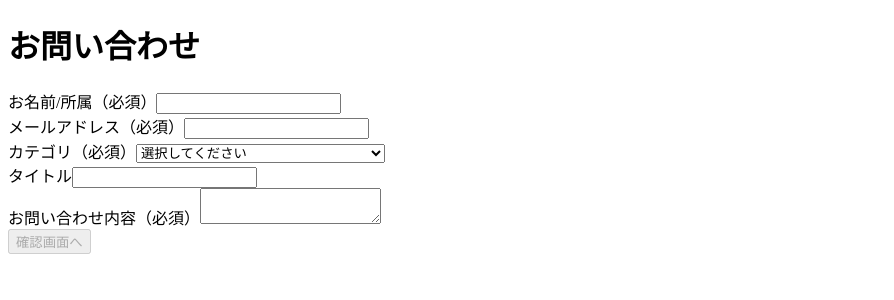
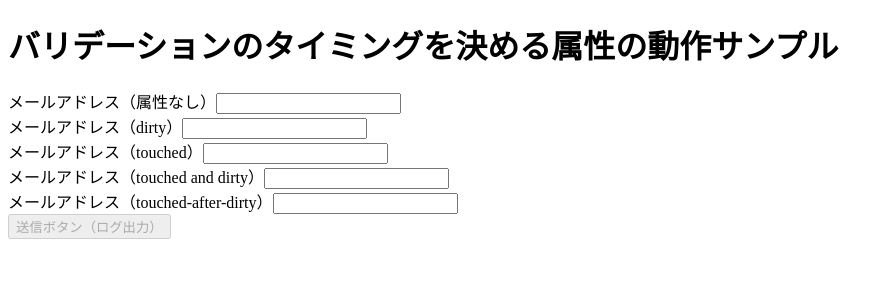
Before and after one commit to mya-ake/vue-tips-samples, a Vue app in the folder form/: page /samples/validation-attr in a window 1280 px wide. Before the commit this address led to /form. Shown: the top 300 px of the page, without its empty margins (0-894 px from the left). Built offline with nearby package versions, Linux system fonts and the light colour scheme.

Commit message:
Add validation attribute sample page

```diff
--- /dev/null
+++ b/form/src/models/forms/SampleForm.js
@@ -0,0 +1,19 @@
+import { BaseForm } from "./BaseForm";
+import { EmailFormItem } from "./items";
+
+export class SampleForm extends BaseForm {
+  constructor({
+    email = "",
+    emailDirty = "",
+    emailTouched = "",
+    emailTouechAndDirty = "",
+    emailTouchedAfterDirty = ""
+  } = {}) {
+    super();
+    this.email = new EmailFormItem(email);
+    this.emailDirty = new EmailFormItem(emailDirty);
+    this.emailTouched = new EmailFormItem(emailTouched);
+    this.emailTouechAndDirty = new EmailFormItem(emailTouechAndDirty);
+    this.emailTouchedAfterDirty = new EmailFormItem(emailTouchedAfterDirty);
+  }
+}
--- a/form/src/models/forms/index.js
+++ b/form/src/models/forms/index.js
@@ -1,2 +1,3 @@
 export { BaseForm } from "./BaseForm";
 export { ContactForm } from "./ContactForm";
+export { SampleForm } from "./SampleForm";
--- a/form/src/models/index.js
+++ b/form/src/models/index.js
@@ -1,4 +1,4 @@
-export { BaseForm, ContactForm } from "./forms";
+export { BaseForm, ContactForm, SampleForm } from "./forms";
 export {
   BaseFormItem,
   BaseSelectFormItem,
--- a/form/src/router.js
+++ b/form/src/router.js
@@ -3,6 +3,7 @@ import Router from "vue-router";
 import Form from "./views/Form.vue";
 import Confirm from "./views/Confirm.vue";
 import Complete from "./views/Complete";
+import SampleValidationAttribute from "./views/SampleValidationAttribute";
 
 Vue.use(Router);
 
@@ -25,6 +26,11 @@ export default new Router({
       component: Complete
     },
     {
+      path: "/samples/validation-attr",
+      name: "samaples-validation-attr",
+      component: SampleValidationAttribute
+    },
+    {
       path: "*",
       redirect: "/form"
     }
--- /dev/null
+++ b/form/src/views/SampleValidationAttribute.vue
@@ -0,0 +1,96 @@
+<template>
+  <div>
+    <h1>バリデーションのタイミングを決める属性の動作サンプル</h1>
+
+    <form v-on:submit.prevent="handleSubmit">
+      <form-input
+        id="email"
+        label="メールアドレス（属性なし）"
+        type="email"
+        v-model.trim="form.email.value"
+        v-bind:formItem="form.email"
+        v-bind:maxlength="form.email.maxlength"
+        v-on:notify="handleNotify"
+      />
+      <form-input
+        id="emailDirty"
+        label="メールアドレス（dirty）"
+        type="email"
+        v-model.trim="form.emailDirty.value"
+        v-bind:formItem="form.emailDirty"
+        v-bind:maxlength="form.emailDirty.maxlength"
+        v-on:notify="handleNotify"
+        dirty
+      />
+      <form-input
+        id="emailTouched"
+        label="メールアドレス（touched）"
+        type="email"
+        v-model.trim="form.emailTouched.value"
+        v-bind:formItem="form.emailTouched"
+        v-bind:maxlength="form.emailTouched.maxlength"
+        v-on:notify="handleNotify"
+        touched
+      />
+      <form-input
+        id="emailTouechAndDirty"
+        label="メールアドレス（touched and dirty）"
+        type="email"
+        v-model.trim="form.emailTouechAndDirty.value"
+        v-bind:formItem="form.emailTouechAndDirty"
+        v-bind:maxlength="form.emailTouechAndDirty.maxlength"
+        v-on:notify="handleNotify"
+        dirty
+        touched
+      />
+      <form-input
+        id="emailTouchedAfterDirty"
+        label="メールアドレス（touched-after-dirty）"
+        type="email"
+        v-model.trim="form.emailTouchedAfterDirty.value"
+        v-bind:formItem="form.emailTouchedAfterDirty"
+        v-bind:maxlength="form.emailTouchedAfterDirty.maxlength"
+        v-on:notify="handleNotify"
+        touched-after-dirty
+      />
+      <button
+        type="submit"
+        v-bind:disabled="formObserver.hasError"
+      >送信ボタン（ログ出力）</button>
+    </form>
+  </div>
+</template>
+
+<script>
+import { FormInput } from "@/components";
+import { FormObserver } from "@/lib";
+import { SampleForm } from "@/models";
+
+export default {
+  data() {
+    const form = new SampleForm();
+    return {
+      form,
+      formObserver: new FormObserver(form.propertyNames())
+    };
+  },
+
+  methods: {
+    handleSubmit() {
+      // eslint-disable-next-line
+      console.log(this.form.properties());
+    },
+
+    handleNotify({ name, result }) {
+      this.formObserver.setResult(name, result);
+    }
+  },
+
+  components: {
+    FormInput
+  }
+};
+</script>
+
+<style lang="scss" scoped>
+</style>
```
Also changed, not shown: 1 other file (tests, documents, lock files or other folders).
